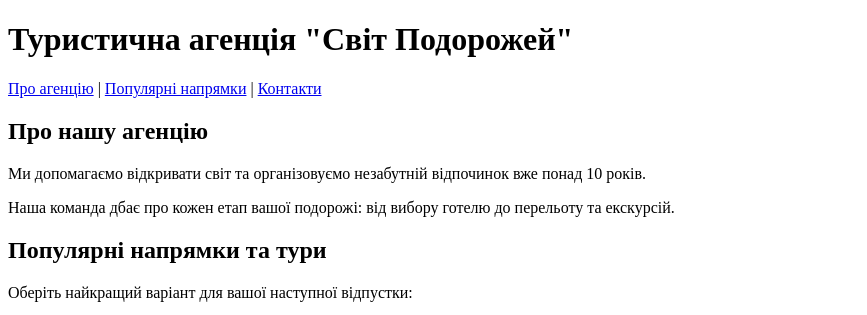
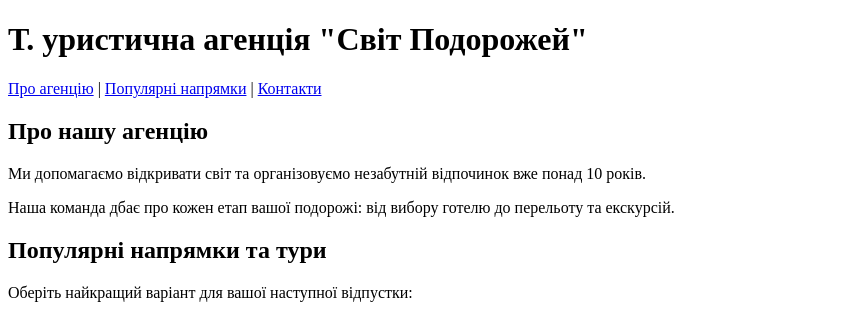
Before and after one commit to lampmanager24-ship-it/lapka1, a plain HTML site: page index.html in a window 1280 px wide. Shown: the top 315 px of the page, without its empty margins (0-867 px from the left). Drawn offline with Linux system fonts and the light colour scheme.

Commit message:
feat: add website content

```diff
--- a/index.html
+++ b/index.html
@@ -7,7 +7,7 @@
 </head>
 <body>
     <header>
-        <h1>Туристична агенція "Світ Подорожей"</h1>
+        <h1>Т.  уристична агенція "Світ Подорожей"</h1>
         <nav>
             <a href="#about">Про агенцію</a> |
             <a href="#tours">Популярні напрямки</a> |
```
